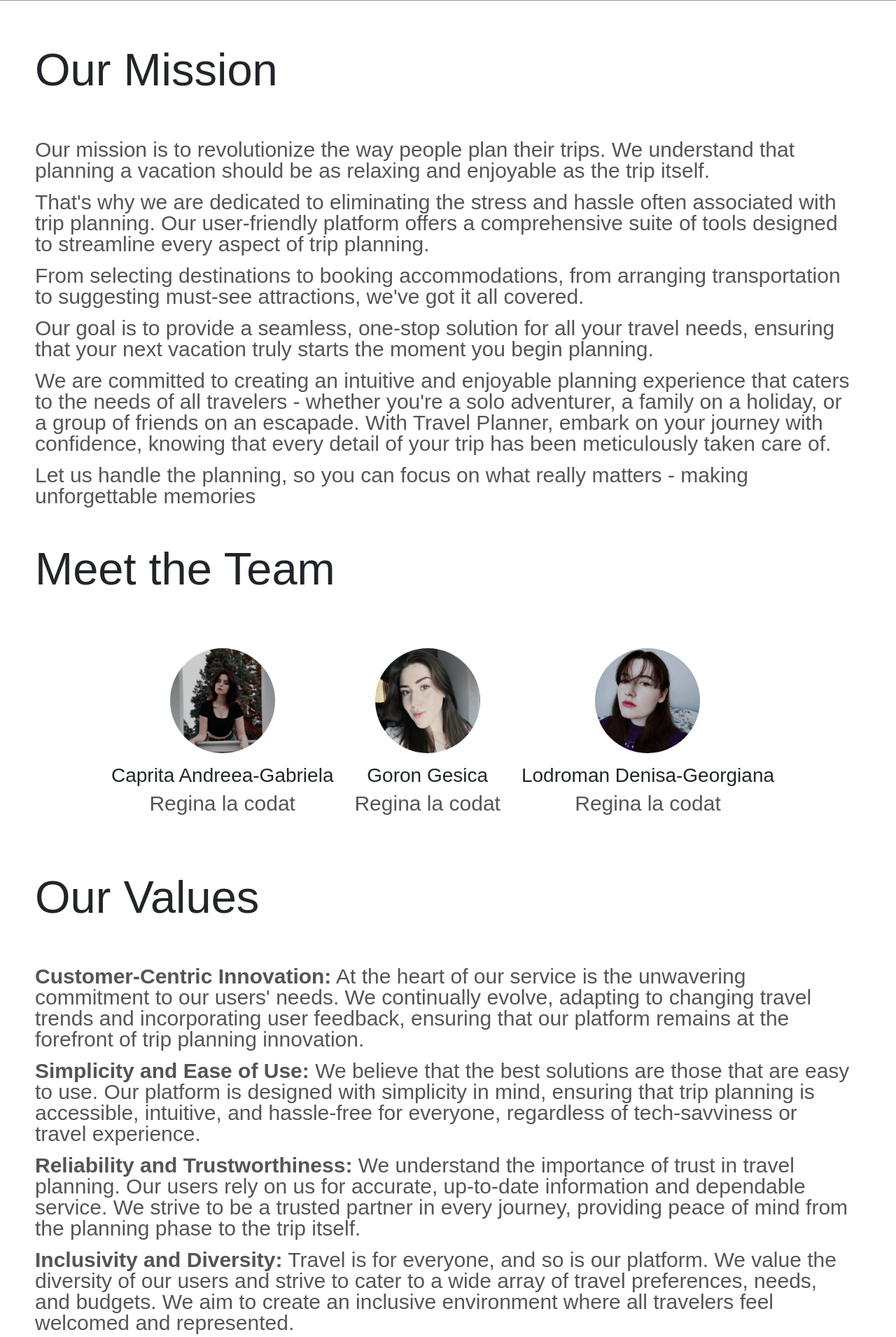
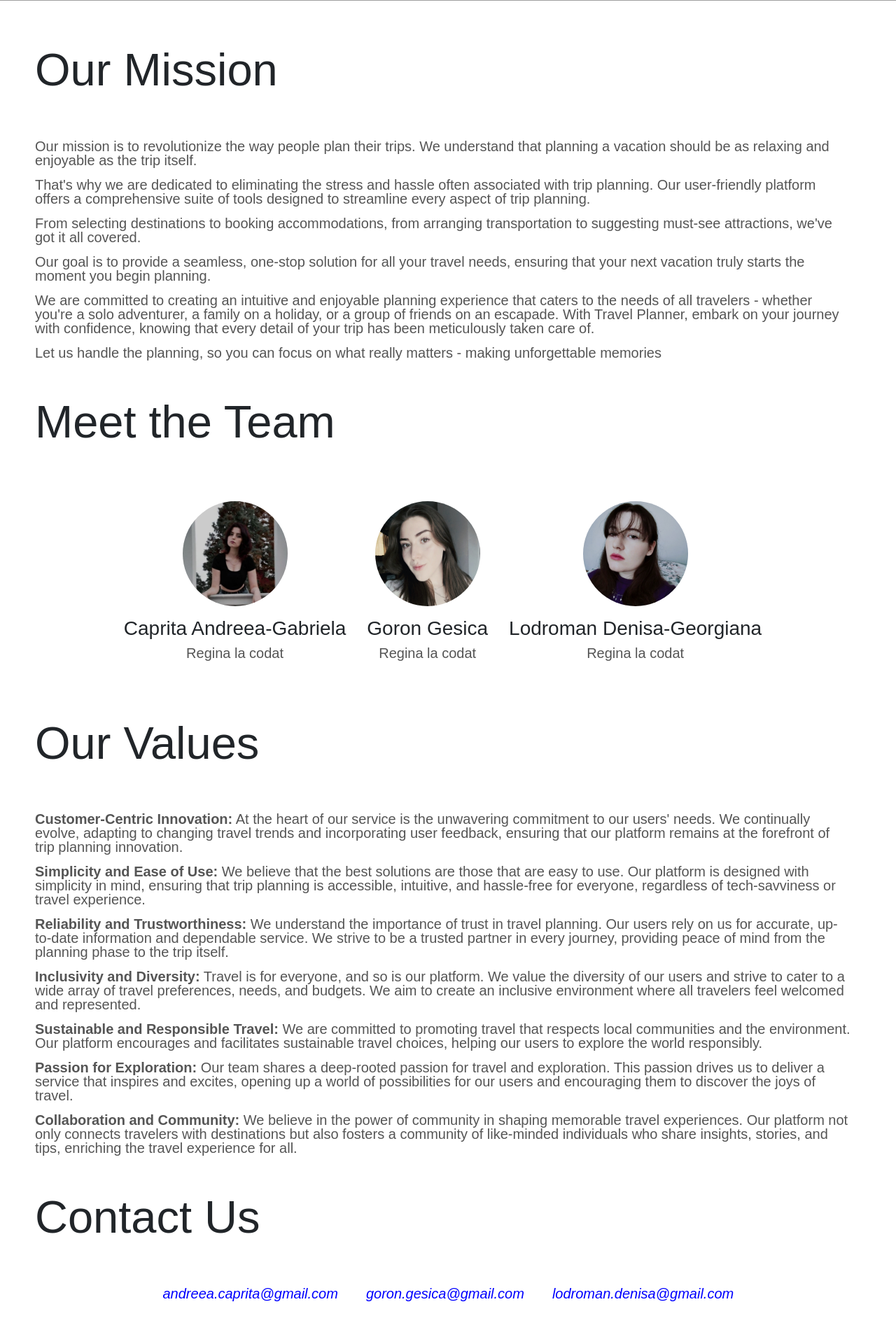
Before and after one commit to gesicagoron/Planner, a Django app: page /about/ in a window 1280 px wide; the page is wider, and only the part inside the window is pictured. Shown: the part 799-2709 px from the top of that part at 70% size. After the commit the page ends 2658 px from the top of that part, so only its background shows below. Run offline with Django 4.2, Linux system fonts and the light colour scheme; some libraries are stand-ins or nearby versions; grey boxes are pictures that could not be loaded.

Commit message:
Slefuire

```diff
--- a/login/static/login/main.css
+++ b/login/static/login/main.css
@@ -127,7 +127,7 @@ html, body {
 
 
 .content-container p {
-  font-size: 30px;
+  font-size: 20px;
   line-height: 1.0;
   color: #555;
   margin-bottom: 15px; /* Add spacing between paragraphs */
```
Also changed, not shown: db.sqlite3.
